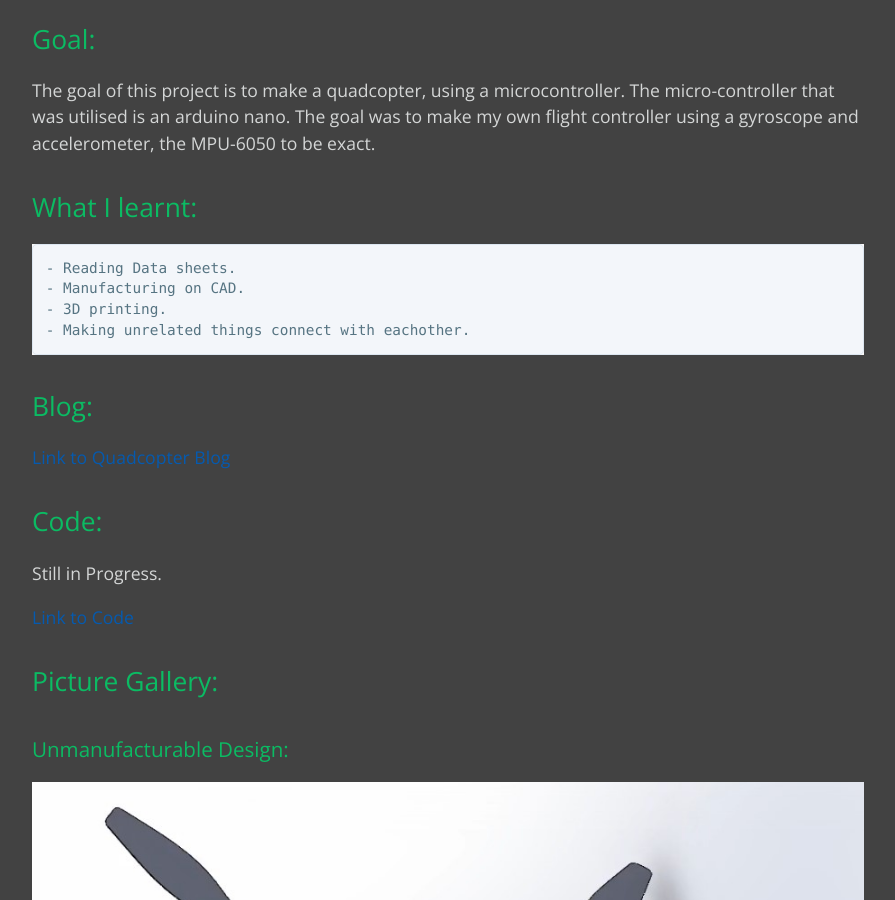
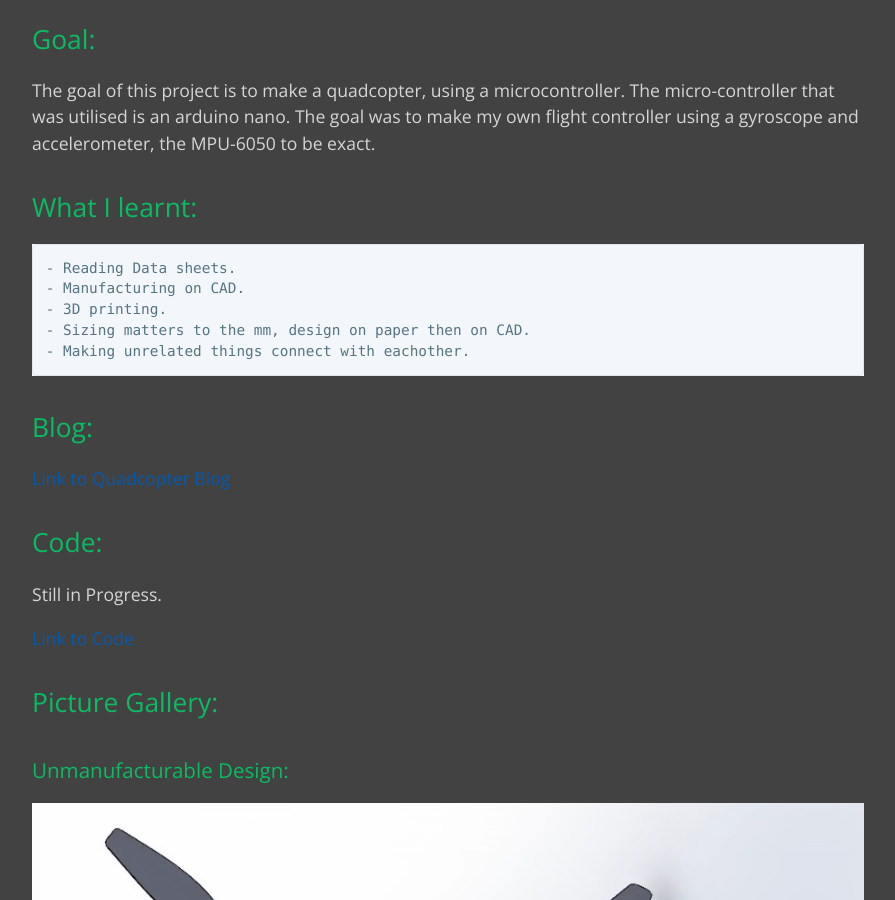
Before and after one commit to joey101/website, a Jekyll site: the page built from projects/quadcopter.md, in a window 1280 px wide and 900 px high, scrolled down 626 px. Shown: the whole window, without its empty margins (192-1087 px from the left). Built offline with Jekyll 4.4.1, drawn with Linux system fonts in a browser that asks for light colours.

Commit message:
what i learnt

```diff
--- a/projects/quadcopter.md
+++ b/projects/quadcopter.md
@@ -15,6 +15,7 @@ The goal of this project is to make a quadcopter, using a microcontroller. The m
     - Reading Data sheets.
     - Manufacturing on CAD.
     - 3D printing.
+    - Sizing matters to the mm, design on paper then on CAD.
     - Making unrelated things connect with eachother.
 
 ## Blog:
```
